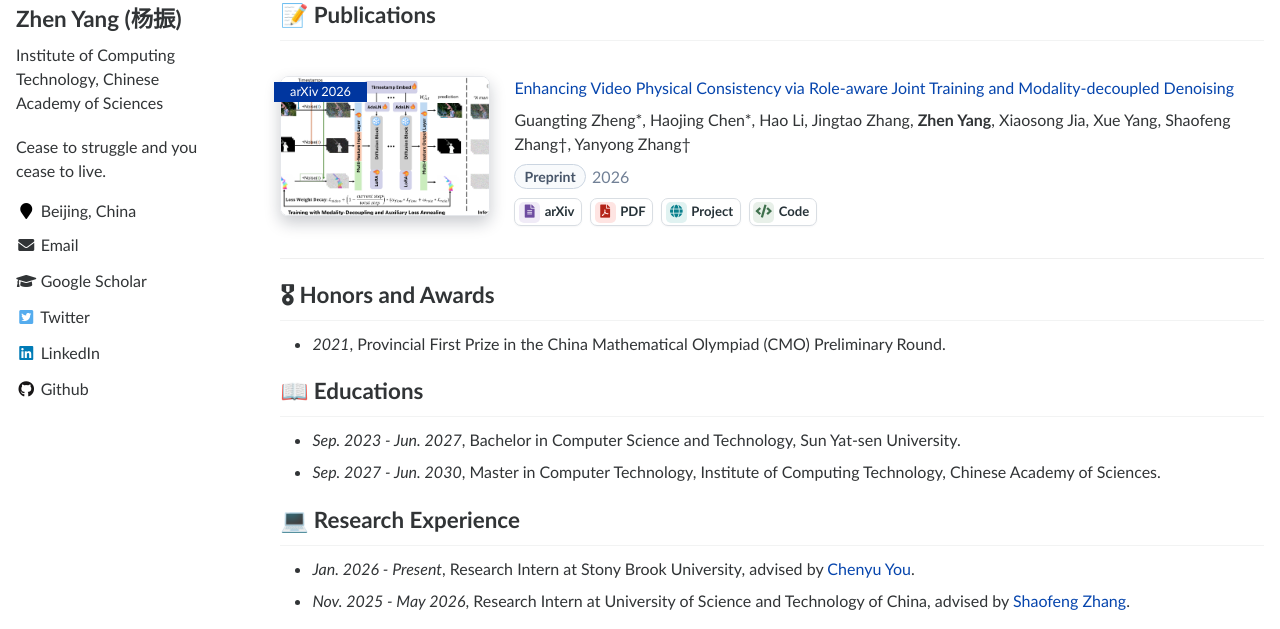
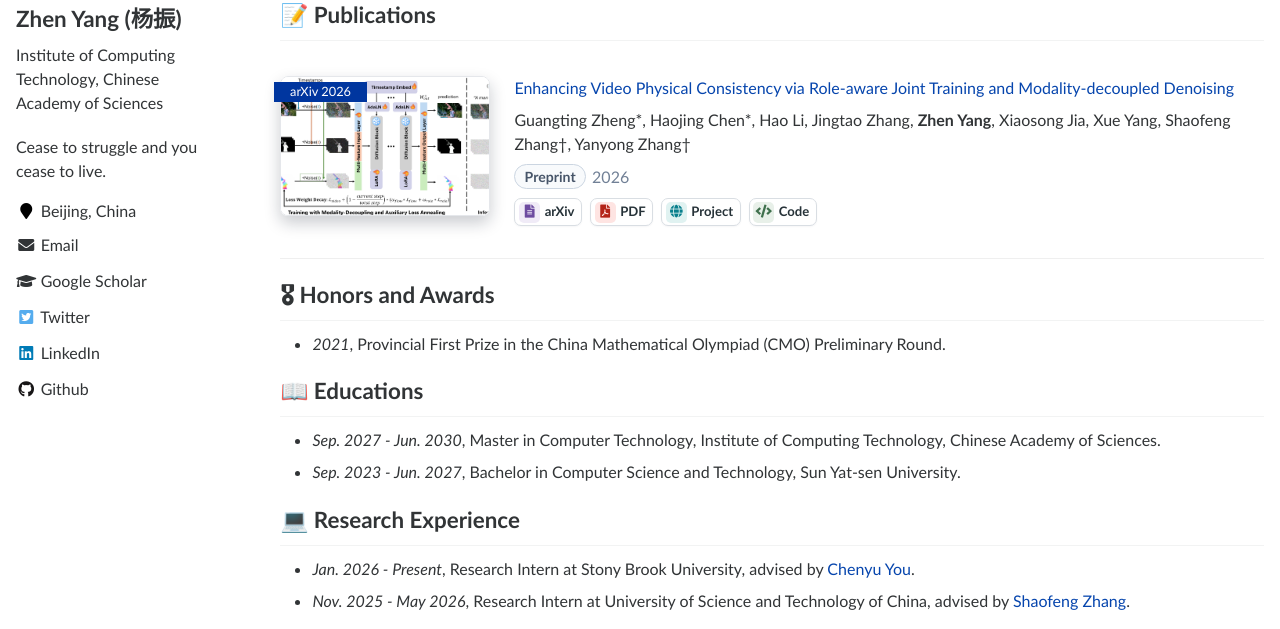
Before and after one commit to MichaelYeung2004/michaelyeung2004.github.io, a Jekyll site: the page built from _pages/about.md, in a window 1280 px wide, cut to the strip 275-904 px from the top of the page. Built offline with Jekyll 4.4.1, drawn with Linux system fonts in a browser that asks for light colours.

Commit message:
Reorder education entries

```diff
--- a/_pages/about.md
+++ b/_pages/about.md
@@ -47,8 +47,8 @@ Guangting Zheng\*, Haojing Chen\*, Hao Li, Jingtao Zhang, **Zhen Yang**, Xiaoson
 
 # 📖 Educations
 
+- *Sep. 2027 - Jun. 2030*, Master in Computer Technology, Institute of Computing Technology, Chinese Academy of Sciences.
 - *Sep. 2023 - Jun. 2027*, Bachelor in Computer Science and Technology, Sun Yat-sen University.
-- *Sep. 2027 - Jun. 2030*, Master in Computer Technology, Institute of Computing Technology, Chinese Academy of Sciences.
 
 # 💻 Research Experience
 
```
